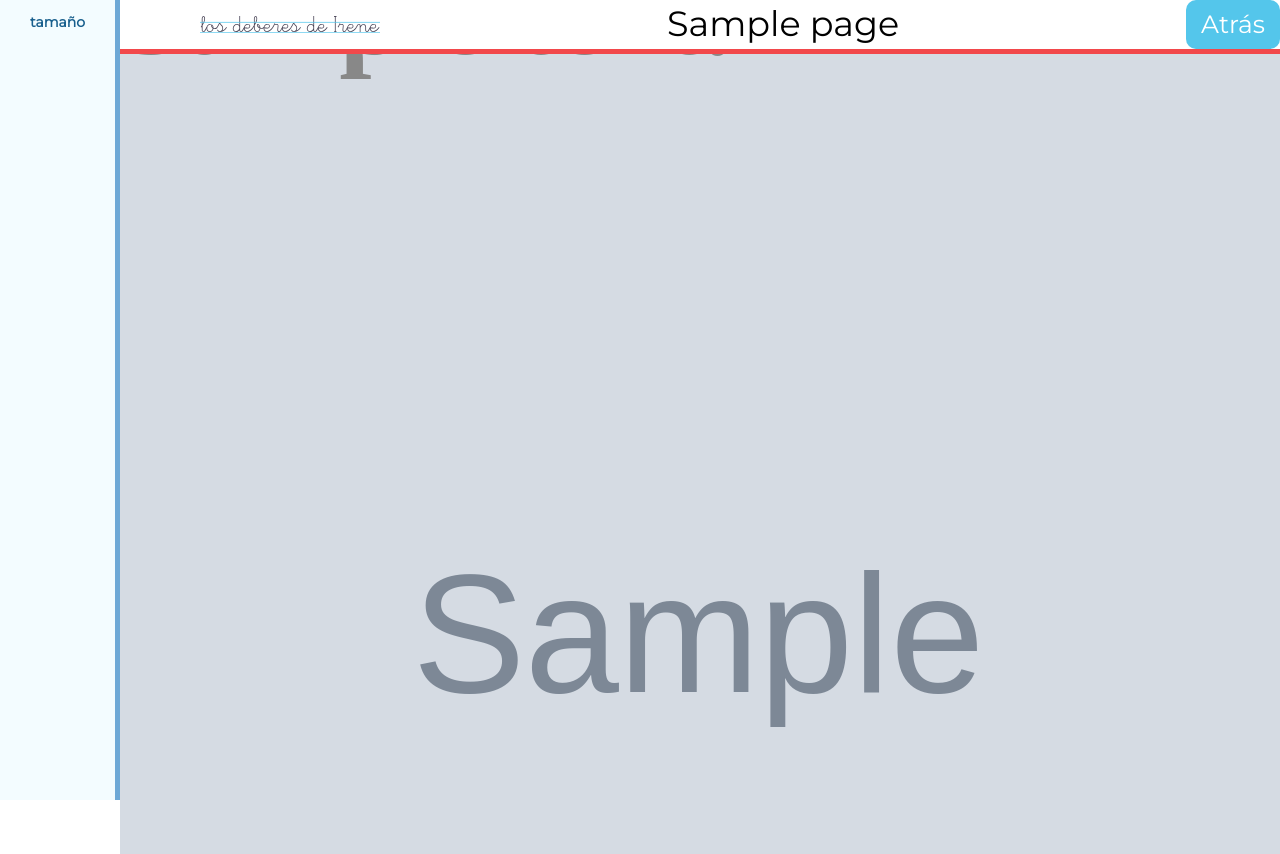
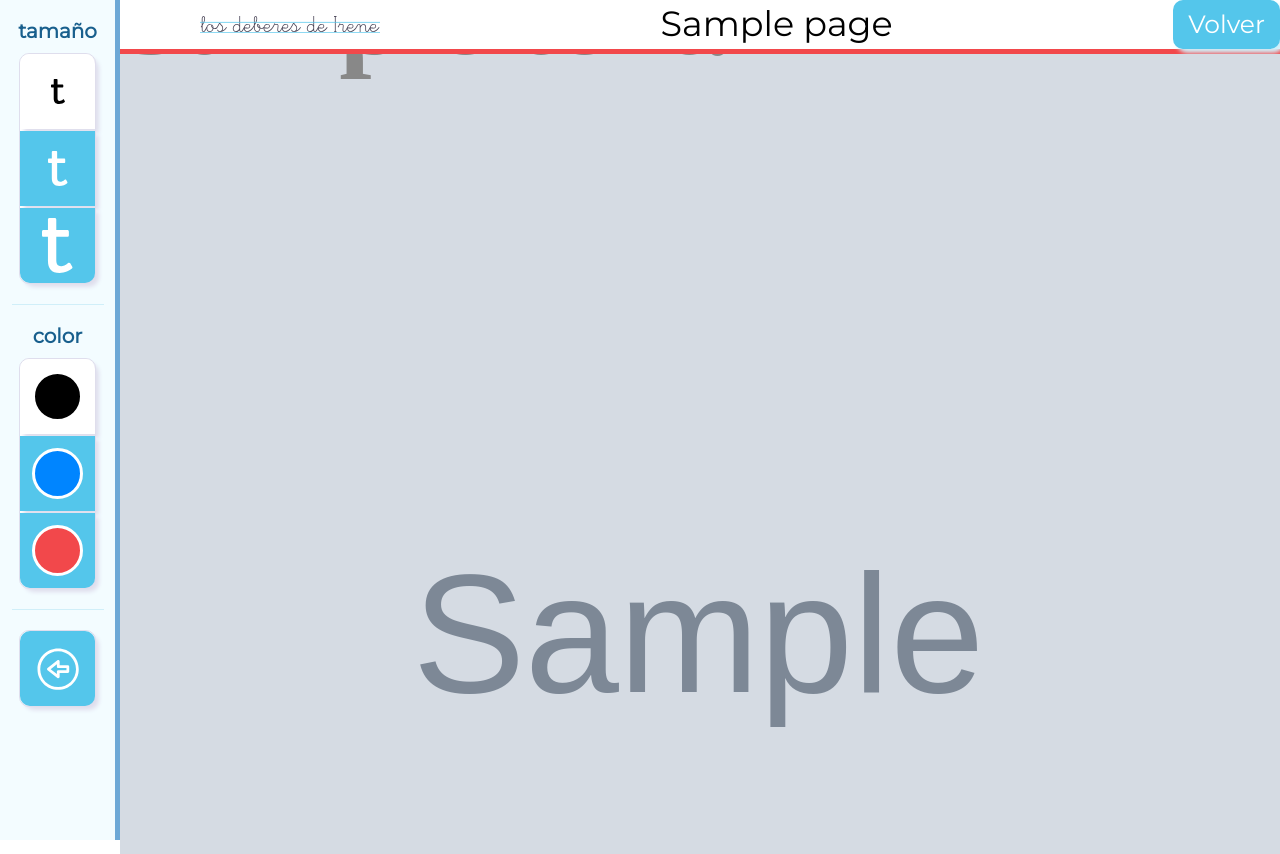
Before and after one commit to pabloalba/losdeberesdeireneweb, a Django app: template los_deberes_de_irene/templates/los_deberes_de_irene/page.html in a window 1280 px wide. Run offline with Django 3.2, Linux system fonts and the light colour scheme; the template is opened without the code that fills it: most values are stand-ins (such as "Sample title", 1, 10 or a date in 2020); grey boxes marked "Sample" are stand-in pictures; some web fonts are replaced.

Commit message:
Advance in page view

```diff
--- a/los_deberes_de_irene/static/css/browser.css
+++ b/los_deberes_de_irene/static/css/browser.css
@@ -16,6 +16,7 @@
 
 .page-grid .grid-item {
   border-radius: 10px;
+  box-shadow: 4px 4px 4px #D0EFF9;
   display: flex;
   flex-direction: column;
   align-items: center;
--- a/los_deberes_de_irene/static/css/home.css
+++ b/los_deberes_de_irene/static/css/home.css
@@ -17,6 +17,7 @@
 .special-button {
   background-color: #54C6EB;
   border-radius: 10px;
+  box-shadow: 4px 4px 4px rgba(0, 155, 202, 0.5);
   bottom: 5rem;
   color: white;
   font-size: 24px;
@@ -79,6 +80,7 @@
   background-color: #54C6EB;
   border-radius: 10px;
   border-width: 0;
+  box-shadow: 4px 4px 4px rgba(0, 155, 202, 0.5);
   color: white;
   font-size: 36px;
   font-weight: 400;
--- a/los_deberes_de_irene/static/css/layout.css
+++ b/los_deberes_de_irene/static/css/layout.css
@@ -125,6 +125,7 @@ a {
 
 .header-button {
   background-color: #54C6EB;
+  box-shadow: 4px 4px 4px #D0EFF9;
   border-radius: 10px;
   color: #FFFFFF;
   font-size: 25px;
--- a/los_deberes_de_irene/static/css/page.css
+++ b/los_deberes_de_irene/static/css/page.css
@@ -1,19 +1,3 @@
-.sidebar {
-  align-items: center;
-  background-color: #F3FCFF;
-  border-right: 5px solid #6DA8D6;
-  color: #185F8D;
-  display: flex;
-  flex-direction: column;
-  font-size: 14px;
-  font-weight: bold;
-  height: 100%;
-  left: 0;
-  position: absolute;
-  top: 0;
-  width: 115px;
-}
-
 #page-viewport {
   height: 100%;
   width: 100%;
@@ -23,3 +7,66 @@
   font-family: "Yomogi";
   font-weight: bold;
 }
+
+.sidebar {
+  align-items: center;
+  background-color: #F3FCFF;
+  border-right: 5px solid #6DA8D6;
+  color: #185F8D;
+  display: flex;
+  flex-direction: column;
+  height: 100%;
+  left: 0;
+  padding: 20px 0;
+  position: absolute;
+  top: 0;
+  width: 115px;
+}
+
+.sidebar .heading {
+  font-size: 20px;
+  font-weight: bold;
+  margin: 0 0 10px 0;
+}
+
+.sidebar .separator {
+  border-bottom: 1px solid #D0EFF9;
+  margin: 20px 0;
+  width: 80%;
+}
+
+.options {
+  background-color: #FFFFFF;
+  border: 1px solid #DFDEED;
+  border-radius: 10px;
+  width: 75px;
+}
+
+.options .option {
+  align-items: center;
+  background-color: #54C6EB;
+  box-shadow: 4px 4px 4px #DFDEED;
+  border: none;
+  display: flex;
+  justify-content: center;
+  height: 75px;
+  width: 75px;
+}
+
+.options .option:first-child {
+  border-top-left-radius: 10px;
+  border-top-right-radius: 10px;
+}
+
+.options .option:last-child {
+  border-bottom-left-radius: 10px;
+  border-bottom-right-radius: 10px;
+}
+
+.options .option:not(:first-child) {
+  margin-top: 2px;
+}
+
+.options .option.selected {
+  background-color: #FFFFFF;
+}
--- a/los_deberes_de_irene/templates/los_deberes_de_irene/page.html
+++ b/los_deberes_de_irene/templates/los_deberes_de_irene/page.html
@@ -6,15 +6,51 @@
 
 {% block content %}
   <div class="sidebar">
-    <p>tamaño</p>
+    <p class="heading">tamaño</p>
+    <div class="options">
+      <button class="option selected">
+        <object type="image/svg+xml" data="{% static 'img/font-size-small-selected.svg' %}"></object>
+      </button>
+      <button class="option">
+        <object type="image/svg+xml" data="{% static 'img/font-size-medium.svg' %}"></object>
+      </button>
+      <button class="option">
+        <object type="image/svg+xml" data="{% static 'img/font-size-big.svg' %}"></object>
+      </button>
+    </div>
+
+    <div class="separator"></div>
+
+    <p class="heading">color</p>
+    <div class="options">
+      <button class="option selected">
+        <object type="image/svg+xml" data="{% static 'img/font-color-1.svg' %}"></object>
+      </button>
+      <button class="option">
+        <object type="image/svg+xml" data="{% static 'img/font-color-2.svg' %}"></object>
+      </button>
+      <button class="option">
+        <object type="image/svg+xml" data="{% static 'img/font-color-3.svg' %}"></object>
+      </button>
+    </div>
+
+    <div class="separator"></div>
+
+    <div class="options">
+      <a class="option" href="{% url 'browser' back_folder %}">
+        <object type="image/svg+xml" data="{% static 'img/back-button.svg' %}"></object>
+      </a>
+    </div>
   </div>
+
   <div class="header page">
     <a href="{% url 'browser' %}">
       <img class="header-logo" src="{% static 'img/logo-deberes-de-irene.svg' %}" />
     </a>
     <div class="header-title">{{ page.name }}</div>
-    <a class="header-button" href="{% url 'browser' %}">Atrás</a>
+    <a class="header-button" href="{% url 'browser' back_folder %}">Volver</a>
   </div>
+
   <div id="page-viewport">
     <svg xmlns="http://www.w3.org/2000/svg" width="1000" height="1000"
         viewBox="0 0 {{ page.image.width }} {{ page.image.height }}">
@@ -28,6 +64,7 @@
       {% endfor %}
     </svg>
   </div>
+
 {% endblock %}
 
 {% block extra_scripts %}
--- a/los_deberes_de_irene/views.py
+++ b/los_deberes_de_irene/views.py
@@ -99,7 +99,7 @@ class PageView(generic.TemplateView):
         context = super().get_context_data(**kwargs
                                            )
         page = Page.objects.get(pk=page_id)
-        back_folder = Page.folder
+        back_folder = page.folder.id
         labels = Label.objects.filter(page=page)
 
         context["page"] = page
```
Also changed, not shown: los_deberes_de_irene/static/img/back-button.svg (added), los_deberes_de_irene/static/img/font-color-1.svg (added), los_deberes_de_irene/static/img/font-color-2.svg (added), los_deberes_de_irene/static/img/font-color-3.svg (added), los_deberes_de_irene/static/img/font-size-big-selected.svg (added), los_deberes_de_irene/static/img/font-size-big.svg (added), los_deberes_de_irene/static/img/font-size-medium -selected.svg (added), los_deberes_de_irene/static/img/font-size-medium.svg (added), los_deberes_de_irene/static/img/font-size-small-selected.svg (added), los_deberes_de_irene/static/img/font-size-small.svg (added).
